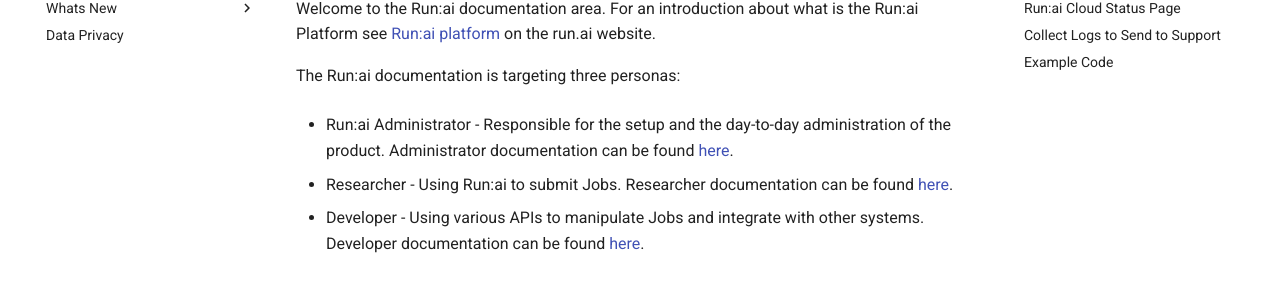
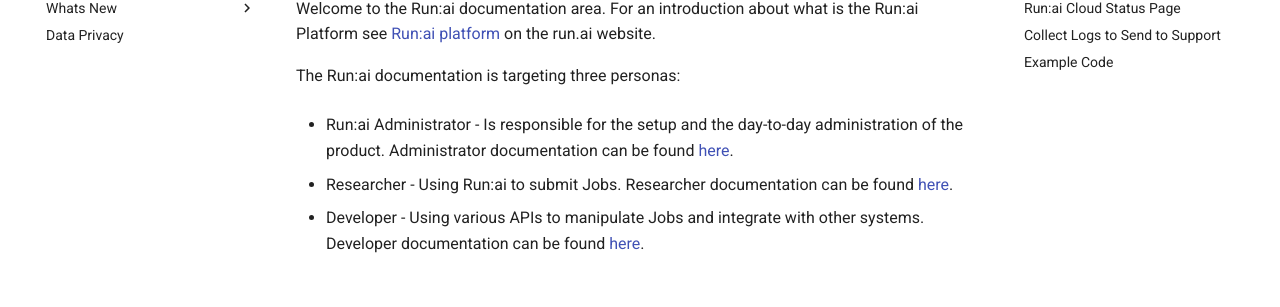
Before and after one commit to jasonnovichRunAI/gh-pages-test, an MkDocs documentation site: the page built from docs/index.md, in a window 1280 px wide and 900 px high. Shown: the part 232-539 px from the top of the window. Built offline with MkDocs 1.6.1 and Material for MkDocs 9.7.7, drawn with Linux system fonts in a browser that asks for light colours; comment, search, counter and statistics services are not loaded.

Commit message:
reverted change

```diff
--- a/docs/index.md
+++ b/docs/index.md
@@ -5,7 +5,7 @@
 
 The Run:ai documentation is targeting three personas:
 
-* Run:ai Administrator - Responsible for the setup and the day-to-day administration of the product. Administrator documentation can be found [here](./admin/overview-administrator.md).
+* Run:ai Administrator - Is responsible for the setup and the day-to-day administration of the product. Administrator documentation can be found [here](./admin/overview-administrator.md).
 
 * Researcher - Using Run:ai to submit Jobs. Researcher documentation can be found [here](./Researcher/overview-researcher.md).
 
```
